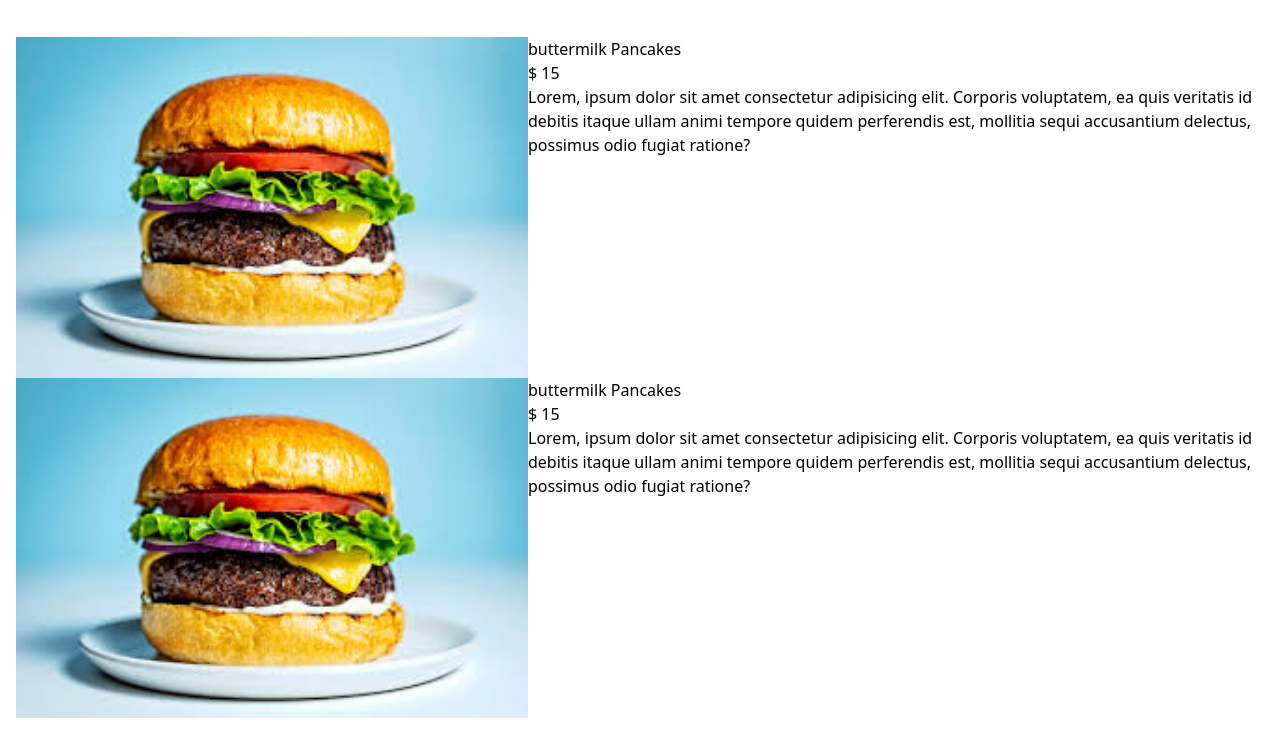
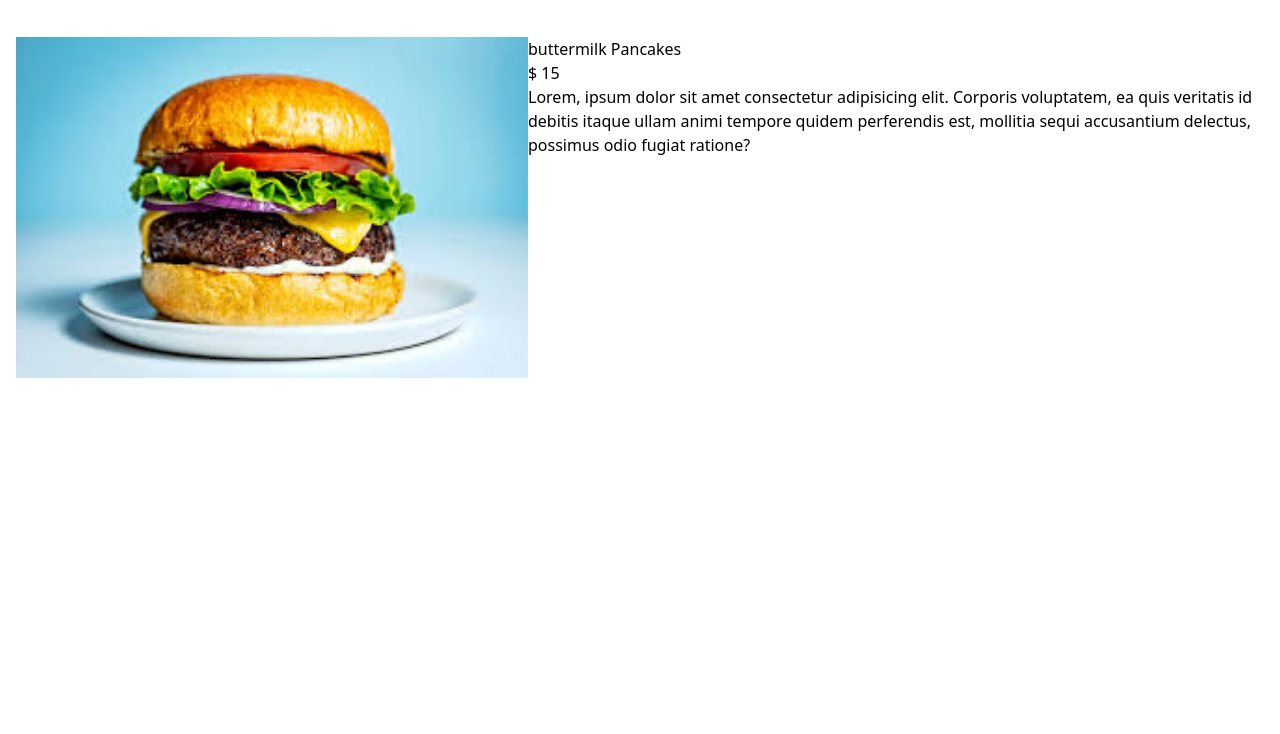
Before and after one commit to Destiny-Chilaka/Restaurant-Sort, a plain HTML site: page index.html in a window 1280 px wide. Shown: the part 75-809 px from the top of the page. Drawn offline with Linux system fonts and the light colour scheme.

Commit message:
second commit

```diff
--- a/index.html
+++ b/index.html
@@ -21,7 +21,7 @@
             <!-- filter buttons -->
             <!-- Menu Items -->
         </div>
-        <div class="section-center ">
+        <div class="section-center flex justify-center items-center w-full">
             <!-- single items -->
             <article class="menu-itemn flex ">
                 <img src="./img/hamburger.jpeg" class="photo w-full h-auto max-w-lg mx-auto" alt="menu-item">
@@ -38,21 +38,7 @@
                 </div>
 
             </article>
-            <article class="menu-itemn flex ">
-                <img src="./img/hamburger.jpeg" class="photo w-full h-auto max-w-lg mx-auto" alt="menu-item">
-                <div class="item-info">
-                    <header>
-                        <h4>buttermilk Pancakes</h4>
-                        <h4 class="price">$ 15</h4>
-                    </header>
-                    <p class="item-text">
-                        Lorem, ipsum dolor sit amet consectetur adipisicing elit. Corporis voluptatem, ea quis
-                        veritatis id debitis itaque ullam animi tempore quidem perferendis est, mollitia sequi
-                        accusantium delectus, possimus odio fugiat ratione?
-                    </p>
-                </div>
 
-            </article>
 
         </div>
 
```
